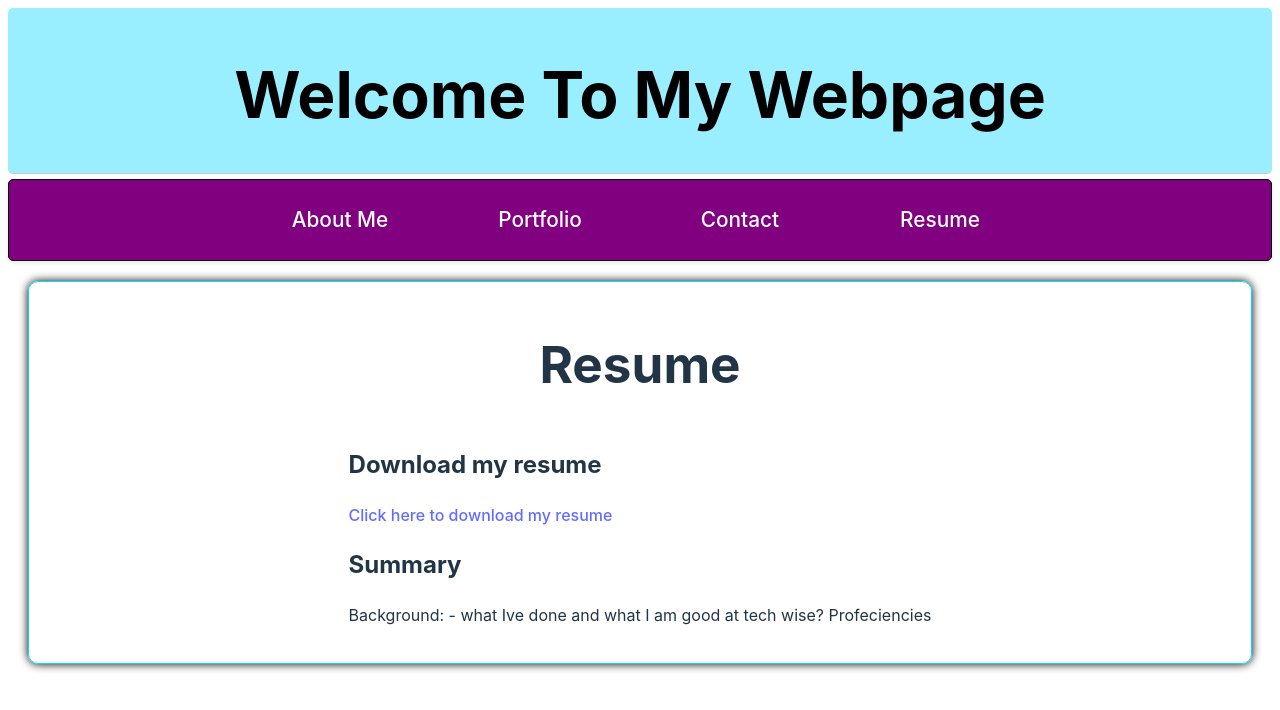
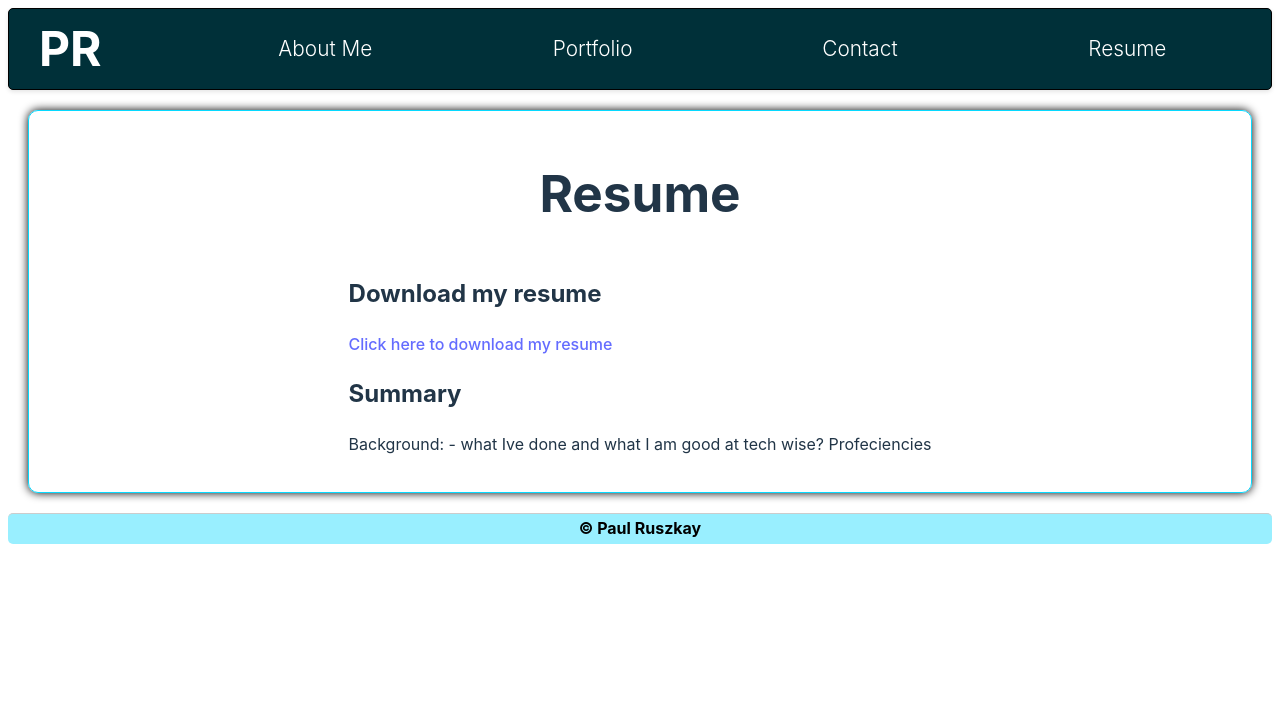
Before and after one commit to PaulRusz/PaulRsPortfolio, a React (Vite) app: page /Resume in a window 1280 px wide. Shown: the top 710 px of the page. Built offline with nearby package versions, Linux system fonts and the light colour scheme.

Commit message:
changes to the header/footer areas

```diff
--- a/package.json
+++ b/package.json
@@ -11,6 +11,7 @@
     "preview": "vite preview"
   },
   "dependencies": {
+    "framer-motion": "^11.2.10",
     "react": "^18.2.0",
     "react-dom": "^18.2.0",
     "react-router-dom": "^6.23.1"
--- a/src/App.jsx
+++ b/src/App.jsx
@@ -8,9 +8,10 @@ import Navbar from "./components/Navbar";
 function App() {
   return (
     <>
-    <Header />
+
     <Navbar />
     <Outlet />
+    <Header />
     </>
   )
 }
--- a/src/components/Header.jsx
+++ b/src/components/Header.jsx
@@ -5,7 +5,7 @@ function Header() {
 
     return (
         <header className="header">
-            <h1 className="h1"> Welcome To My Webpage </h1>
+            <h1 className="h1"> © Paul Ruszkay </h1>
         </header>
     )
 }
--- a/src/components/Navbar.jsx
+++ b/src/components/Navbar.jsx
@@ -7,11 +7,16 @@ function Navbar() {
     return (
 
         <nav className="navbar">
+            <div>
+                <p className="logo"> PR </p>
+            </div>
+
 
             <Link to="/" className="links">About Me</Link>
             <Link to="/portfolio" className="links">Portfolio</Link>
             <Link to="/contact" className="links">Contact</Link>
             <Link to="/resume" className="links">Resume</Link>
+
 
         </nav>
 
--- a/src/pages/AboutMe.jsx
+++ b/src/pages/AboutMe.jsx
@@ -1,9 +1,19 @@
 // Imports the AboutMe.css to grant access to additional classNames
 import '../styles/AboutMe.css';
+import { motion } from "framer-motion";
 
 function AboutMe() {
 
     return (
+
+         // Code for 'fade in' transition
+        <motion.div
+        className="page1"
+        initial={{ opacity: 0 }}
+        animate={{ opacity: 1, transition: { duration: 1 } }}
+        exit={{ opacity: 0 }}
+      >
+
         <div className="about-me-container">
             <h1>             <img className="monacoImage" src="src/assets/Monaco.png" alt="Me in Monaco" />About Me             <img className="weddingImage" src="src/assets/wedding.png" alt="Wedding Image" /></h1>
 
@@ -19,6 +29,8 @@ function AboutMe() {
             I’m eager to learn and passionate about continuing to create and solve complex problems.
             </p>
         </div>
+
+        </motion.div>
     )
 }
 
--- a/src/pages/Contact.jsx
+++ b/src/pages/Contact.jsx
@@ -1,6 +1,7 @@
 // Imports the Contact.css to grant access to additional classNames
 import '../styles/Contact.css';
 import { useState } from 'react';
+import { motion } from "framer-motion";
 
 function Contact() {
 
@@ -25,6 +26,15 @@ function Contact() {
     }
 
     return (
+
+        // Code for 'fade in' transition
+        <motion.div
+        className="page1"
+        initial={{ opacity: 0 }}
+        animate={{ opacity: 1, transition: { duration: 1 } }}
+        exit={{ opacity: 0 }}
+      >
+
         <div className="contact-container">
             <h1>Contact Me</h1>
 
@@ -48,6 +58,8 @@ function Contact() {
             <ul><a href="https://www.linkedin.com/in/paul-ruszkay-a2ba075b/"> Linkedin - Paul Ruszkay </a></ul>
 
         </div>
+
+        </motion.div>
     )
 }
 
--- a/src/pages/Portfolio.jsx
+++ b/src/pages/Portfolio.jsx
@@ -1,9 +1,19 @@
 // Imports the Portfolio.css to grant access to additional classNames
 import '../styles/Portfolio.css';
+import { motion } from "framer-motion";
 
 function Portfolio() {
 
     return (
+
+        // Code for 'fade in' transition
+        <motion.div
+        className="page1"
+        initial={{ opacity: 0 }}
+        animate={{ opacity: 1, transition: { duration: 1 } }}
+        exit={{ opacity: 0 }}
+      >
+
         <div className="portfolio">
             <h1>Portfolio</h1>
             <p>Here are some of my projects:</p>
@@ -14,6 +24,8 @@ function Portfolio() {
                     <a href="https://github.com/username/project2" target="_blank" rel=""> Project 2</a>
             </ul>
         </div>
+
+</motion.div>
     )
 }
 
--- a/src/pages/Resume.jsx
+++ b/src/pages/Resume.jsx
@@ -1,9 +1,19 @@
 // Imports the Resume.css to grant access to additional classNames
 import '../styles/Resume.css';
+import { motion } from "framer-motion";
 
 function Resume() {
 
     return (
+
+        // Code for 'fade in' transition
+        <motion.div
+        className="page1"
+        initial={{ opacity: 0 }}
+        animate={{ opacity: 1, transition: { duration: 1 } }}
+        exit={{ opacity: 0 }}
+      >
+
         <div className="resume-container">
             <h1>Resume</h1>
             <div className="resume-content">
@@ -17,6 +27,8 @@ function Resume() {
                 </p>
             </div>
         </div>
+
+        </motion.div>
     )
 }
 
--- a/src/styles/Header.css
+++ b/src/styles/Header.css
@@ -1,11 +1,14 @@
 
 .header {
+    position: relative;
+    bottom: 0;
+    width: 100%;
     background: #99efff;
-    height: 150px;
+    height: 15px;
     display: flex;
     justify-content: center;
     align-items: center;
-    border-bottom: 1px solid #ccc;
+    border-top: 1px solid #ccc;
     padding-bottom: 15px;
     margin-bottom: 5px;
     border-radius: 5px;
@@ -13,8 +16,8 @@
 
 .header h1 {
     margin: 0;
-    padding-top: 25px;
+    padding-top: 15px;
     text-align: center;
     color: black;
-    font-size: 4rem;
+    font-size: 1rem;
 }
--- a/src/styles/Navbar.css
+++ b/src/styles/Navbar.css
@@ -1,6 +1,6 @@
 
 .navbar {
-    background: purple;
+    background: #003039;
     height: 60px;
     display: flex;
     justify-content: center;
@@ -11,8 +11,22 @@
     border-radius: 5px;
 }
 
+.logo {
+    color: white;
+    font-size: 3rem;
+    font-weight: bolder;
+    margin-right: auto;
+    margin-left: 10px;
+    padding-left: 10px;
+    padding-right: 90px;
+}
+
 .links {
     width: 130px;
+    flex: 1; /* Allow the links to take up the remaining space */
+    display: flex;
+    justify-content: center; /* Center the links horizontally */
+    font-weight: 300;
 }
 
 .navbar a {
@@ -34,5 +48,5 @@
 
 .navbar a:hover {
     color: black;
-    background-color: #CF9FFF;
+    background-color: #99efff;
 }
```
Also changed, not shown: 1 other file (tests, documents, lock files or other folders).
